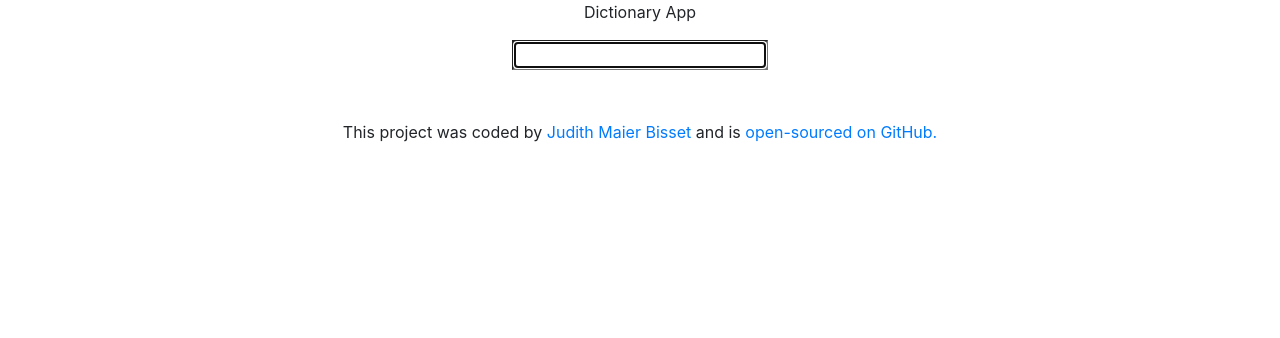
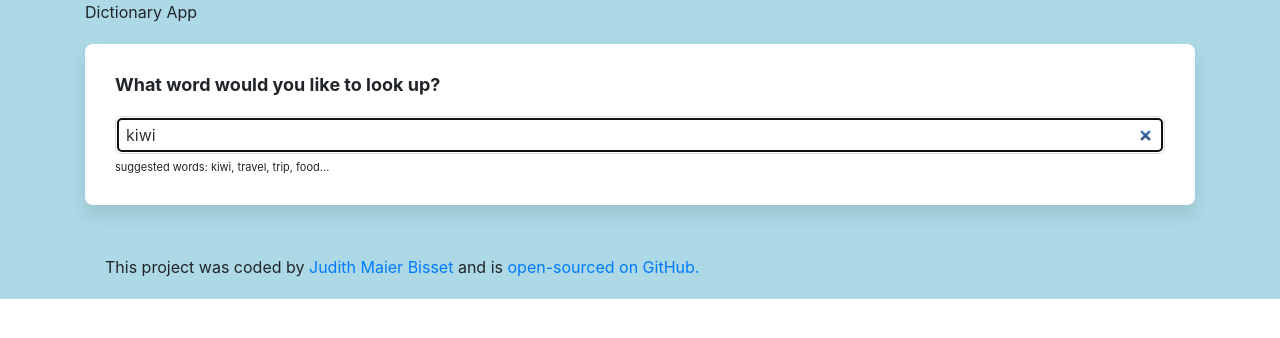
Before and after one commit to judithbisset/dictionary-app, a React (Create React App) app: page / in a window 1280 px wide. Shown: the top 338 px of the page. Built offline with nearby package versions, Linux system fonts and the light colour scheme; no server answers.

Commit message:
included defaultkeyword and improved styling

```diff
--- a/src/App.css
+++ b/src/App.css
@@ -1,5 +1,6 @@
 .App {
-  text-align: center;
+  text-align: left;
+  background-color: lightblue;
 }
 
 .App-logo {
--- a/src/App.js
+++ b/src/App.js
@@ -11,7 +11,7 @@
 
        <p>Dictionary App</p>
 
-        <Dictionary />
+        <Dictionary defaultKeyword="kiwi" />
 
       <footer>
           This project was coded by{" "}
--- a/src/Dictionary.css
+++ b/src/Dictionary.css
@@ -1,3 +1,23 @@
-.Dictionary {
-  background-color: transparent;
+.Dictionary h1 {
+  font-size: 18px;
+  font-weight: bold;
+  margin-bottom: 20px;
 }
+.Dictionary section {
+  background-color: white;
+  padding: 30px;
+  border-radius: 8px;
+  box-shadow: 0 10px 20px rgba(0, 0, 0, 0.1);
+  margin: 20px 0;
+}
+.Dictionary input {
+  width: 100%;
+  padding: 6px 10px;
+  border: 1px solid #ddd;
+  border-radius: 6px;
+  color: #333;
+}
+.Dictionary .hint {
+  font-size: 11px;
+  margin-top: 5px;
+}
--- a/src/Dictionary.js
+++ b/src/Dictionary.js
@@ -2,10 +2,11 @@
 import axios from "axios";
 import "./Dictionary.css";
 import Results from "./Results";
-export default function Dictionary() {
+export default function Dictionary(props) {
 
-    let [keyword, setKeyword] = useState("");
+    let [keyword, setKeyword] = useState(props.defaultKeyword);
     let [results, setResults] = useState(null);
+    let [loaded, setLoaded] = useState(false);
     function handleResponse(response) {
         console.log(response.data[0]);
         setResults(response.data[0]);
@@ -15,17 +16,40 @@
     function handleKeywordChange(event) {
         setKeyword(event.target.value);
     }
-    function search(event) {
-        event.preventDefault();
+    function load() {
+        setLoaded(true);
+        search();
+    }
+    if (loaded) {
+        return(
+    <div className="Dictionary">
+        <section>
+            <h1>What word would you like to look up?</h1>
+        <form onSubmit={handleSubmit}>
+            <input type="search" autoFocus={true} onChange={handleKeywordChange} defaultValue={props.defaultKeyword}></input>
+        </form>
+        <div className="hint">
+            suggested words: kiwi, travel, trip, food...
+        </div>
+        </section>
+        <Results results={results} />
+    </div>);
 
+    }
+    else {
+        load();
+        return "Loading";
+    }
+    function search() {
         let apiURL = `https://api.dictionaryapi.dev/api/v2/entries/en_GB/${keyword}`;
         axios.get(apiURL).then(handleResponse);
     }
-return(
-    <div className="Dictionary">
-        <form onSubmit={search}>
-            <input type="search" autoFocus={true} onChange={handleKeywordChange}></input>
-        </form>
-        <Results results={results} />
-    </div>);
+
+    function handleSubmit(event) {
+        event.preventDefault();
+        search();
+
+
+    }
+
 }
--- /dev/null
+++ b/src/Meaning.css
@@ -0,0 +1,10 @@
+.Meaning h3 {
+  font-size: 24px;
+  line-height: 1.5;
+  font-weight: bold;
+}
+.Meaning .example {
+  opacity: 0.7;
+  font-style: italic;
+  margin-top: 10px;
+}
--- a/src/Meaning.js
+++ b/src/Meaning.js
@@ -1,5 +1,6 @@
 import React from "react";
 import Synonyms from "./Synonyms";
+import "./Meaning.css";
 export default function Meaning(props) {
     return (
         <div className="Meaning">
@@ -7,15 +8,17 @@
         {props.meaning.definitions.map(function(definition, index) {
             return (
                 <div key={index}>
-                    <p>
-                        <strong>Definition: </strong>
+
+                    <div className="definition">
                     {definition.definition}
-                    <br />
-                    <strong>Example: </strong>
-                    <em>{definition.example}</em>
+                    </div>
+                    <div className="example">
+
+                    {definition.example}
+                    </div>
                     <br />
                     <Synonyms synonyms={definition.synonyms} />
-                    </p>
+
                 </div>
             )
 
--- /dev/null
+++ b/src/Phonetic.css
@@ -0,0 +1,22 @@
+.Phonetic {
+  height: 60px;
+  margin-bottom: 20px;
+}
+.Phonetic a {
+  border: 1px solid #ddd;
+  text-decoration: none;
+  padding: 8px 15px;
+  border-radius: 20px;
+  transition: all 150ms ease-in-out;
+  font-size: 13px;
+  font-weight: bold;
+  margin-right: 10px;
+}
+.Phonetic a:hover {
+  background: purple;
+  color: white;
+}
+.Phonetic .text {
+  opacity: 0.7;
+  font-weight: bold;
+}
--- a/src/Phonetic.js
+++ b/src/Phonetic.js
@@ -1,9 +1,10 @@
 import React from "react";
+import "./Phonetic.css";
 export default function Phonetic(props) {
     return (
         <div className="Phonetic">
             <a href={props.phonetic.audio} target="_blank" rel="noreferrer">Listen</a>
-            <li>{props.phonetic.text}</li>
+            <span className="text">{props.phonetic.text}</span>
         </div>
     )
 }
--- /dev/null
+++ b/src/Results.css
@@ -0,0 +1,5 @@
+.Results h2 {
+  font-size: 36px;
+  font-weight: bold;
+  line-height: 1.5;
+}
--- a/src/Results.js
+++ b/src/Results.js
@@ -6,6 +6,7 @@
    if (props.results) {
 return(
         <div className="Results">
+            <section>
 
 
         <h2>{props.results.word}</h2>
@@ -17,11 +18,13 @@
 </div>
             )
         })}
+        </section>
         {props.results.meanings.map(function(meaning, index) {
 return (
-<div key={index}>
+    <section key={index}>
     <Meaning meaning={meaning} />
-    </div>);
+    </section>
+    );
         })}
 
         </div>);
--- /dev/null
+++ b/src/Synonyms.css
@@ -0,0 +1,10 @@
+.Synonyms {
+  margin: 30px 0 0;
+  padding: 0;
+}
+.Synonyms li {
+  display: inline-block;
+  margin-right: 15px;
+  font-size: 13px;
+  line-height: 1;
+}
--- a/src/Synonyms.js
+++ b/src/Synonyms.js
@@ -1,4 +1,5 @@
 import React from "react";
+import "./Synonyms.css";
 export default function Synonyms(props) {
     if(props.synonyms) {
         return(
```
